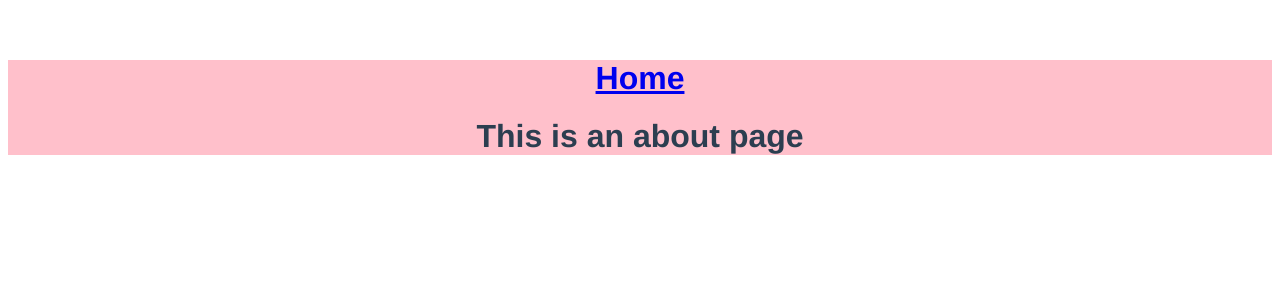
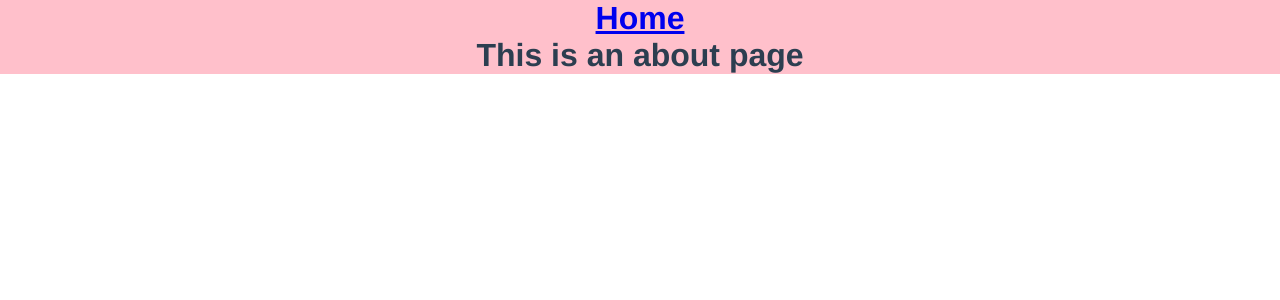
Before and after one commit to Finen2/multiPlatformQuizApplication, a Vue app in the folder vue-pwa/: page /about in a window 1280 px wide. Shown: the top 300 px of the page. Built offline with nearby package versions, Linux system fonts and the light colour scheme.

Commit message:
small restructure before new packages

```diff
--- /dev/null
+++ b/vue-pwa/src/App.sass
@@ -0,0 +1,10 @@
+*, body
+  margin: 0
+  padding: 0
+
+#app
+  font-family: 'Avenir', Helvetica, Arial, sans-serif
+  -webkit-font-smoothing: antialiased
+  -moz-osx-font-smoothing: grayscale
+  text-align: center
+  color: #2c3e50
--- a/vue-pwa/src/App.vue
+++ b/vue-pwa/src/App.vue
@@ -4,25 +4,5 @@
   </div>
 </template>
 
-<script lang="ts">
-import { Component, Vue } from 'vue-property-decorator';
-import HelloWorld from './components/HelloWorld.vue';
-
-@Component({
-  components: {
-    HelloWorld,
-  },
-})
-export default class App extends Vue {}
-</script>
-
-<style lang="scss">
-#app {
-  font-family: 'Avenir', Helvetica, Arial, sans-serif;
-  -webkit-font-smoothing: antialiased;
-  -moz-osx-font-smoothing: grayscale;
-  text-align: center;
-  color: #2c3e50;
-  margin-top: 60px;
-}
-</style>
+<script lang="ts" src="./App.ts"></script>
+<style lang="sass" src="./App.sass"></style>
```
Also changed, not shown: vue-pwa/src/App.ts (added, +9 -0 lines).
